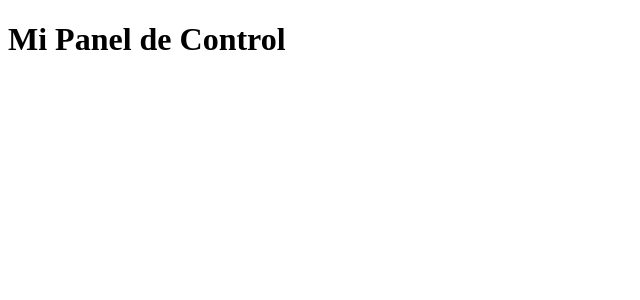
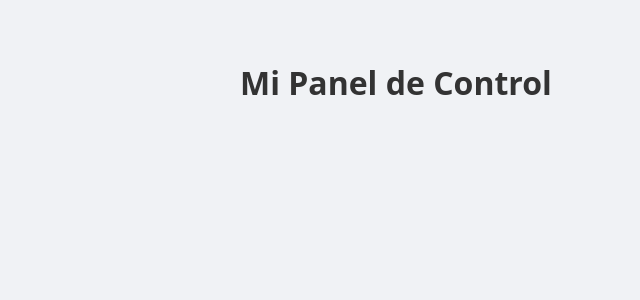
Before and after one commit to Danielsasa/react-clase-5, a React (Vite) app in the folder 05-conditional-composition/: page / in a window 1280 px wide. Shown: the top 300 px of the page, without its empty margins (0-640 px from the left). Built offline with nearby package versions, Linux system fonts and the light colour scheme.

Commit message:
💄estilos basicos

```diff
--- a/05-conditional-composition/src/App.css
+++ b/05-conditional-composition/src/App.css
@@ -0,0 +1,11 @@
+body {
+    font-family: system-ui, sans-serif;
+    background-color: #f0f2f5;
+    color: #333;
+}
+
+.container {
+    max-width: 800px;
+    margin: 20px auto;
+    padding: 20px;
+}
```
